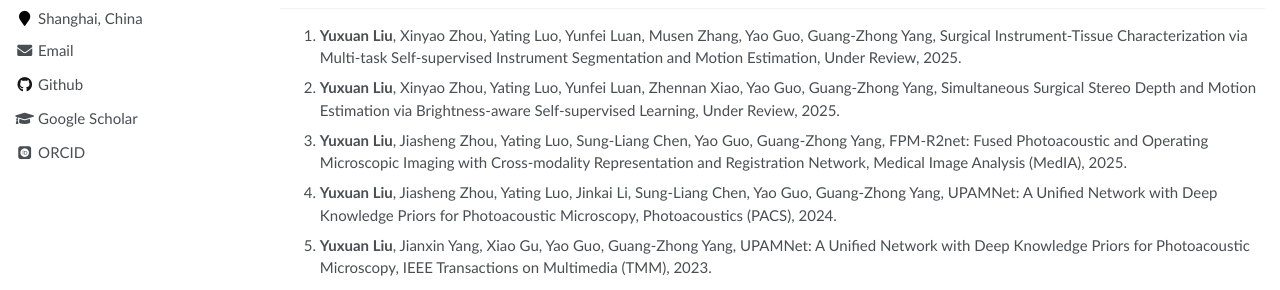
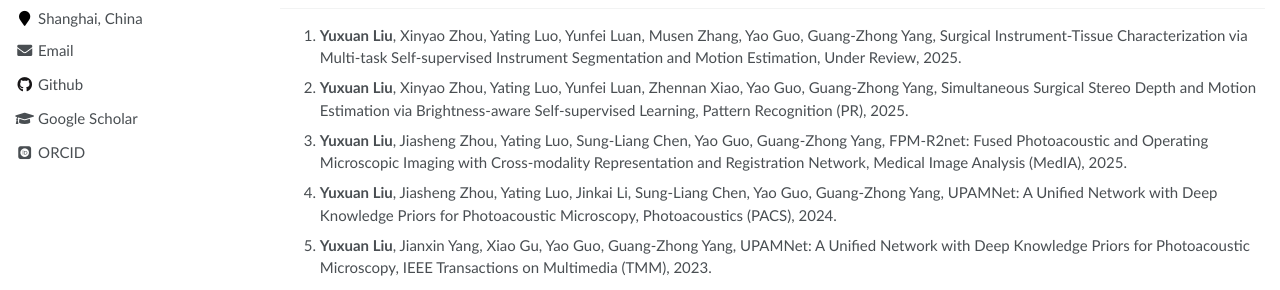
Before and after one commit to Lrnyux/Lrnyux.github.io, a Jekyll site: the page built from _pages/about.md, in a window 1280 px wide and 900 px high. Shown: the part 434-724 px from the top of the window. Built offline with Jekyll 4.4.1, drawn with Linux system fonts in a browser that asks for light colours; some web fonts are replaced.

Commit message:
Update about.md

```diff
--- a/_pages/about.md
+++ b/_pages/about.md
@@ -33,7 +33,7 @@ Surgical Autonomy, Scene Understanding, Cross-view & Cross-modality Reconstructi
 
 1. **Yuxuan Liu**, Xinyao Zhou, Yating Luo, Yunfei Luan, Musen Zhang, Yao Guo, Guang-Zhong Yang, Surgical Instrument-Tissue Characterization via Multi-task Self-supervised Instrument Segmentation and Motion Estimation, Under Review, 2025.
 1. **Yuxuan Liu**, Xinyao Zhou, Yating Luo, Yunfei Luan, Zhennan Xiao, Yao Guo, Guang-Zhong Yang, Simultaneous Surgical Stereo Depth and Motion Estimation
-via Brightness-aware Self-supervised Learning, Under Review, 2025.
+via Brightness-aware Self-supervised Learning, Pattern Recognition (PR), 2025.
 1. **Yuxuan Liu**, Jiasheng Zhou, Yating Luo, Sung-Liang Chen, Yao Guo, Guang-Zhong Yang, FPM-R2net: Fused Photoacoustic and Operating Microscopic Imaging with Cross-modality Representation and Registration Network, Medical Image Analysis (MedIA), 2025.
 1. **Yuxuan Liu**, Jiasheng Zhou, Yating Luo, Jinkai Li, Sung-Liang Chen, Yao Guo, Guang-Zhong Yang, UPAMNet: A Unified Network with Deep Knowledge Priors for Photoacoustic Microscopy, Photoacoustics (PACS), 2024.
 1. **Yuxuan Liu**, Jianxin Yang, Xiao Gu, Yao Guo, Guang-Zhong Yang, UPAMNet: A Unified Network with Deep Knowledge Priors for Photoacoustic Microscopy, IEEE Transactions on Multimedia (TMM), 2023.
```
